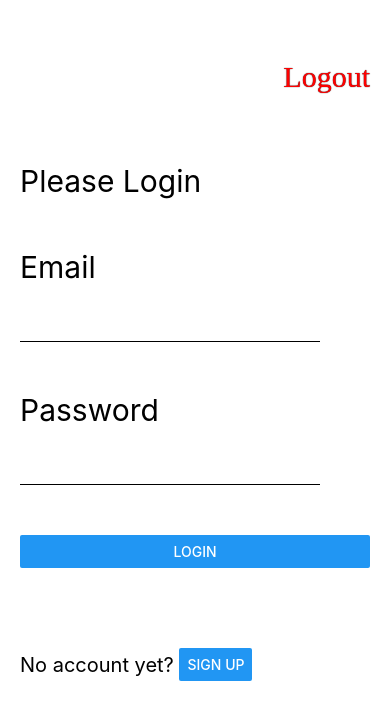
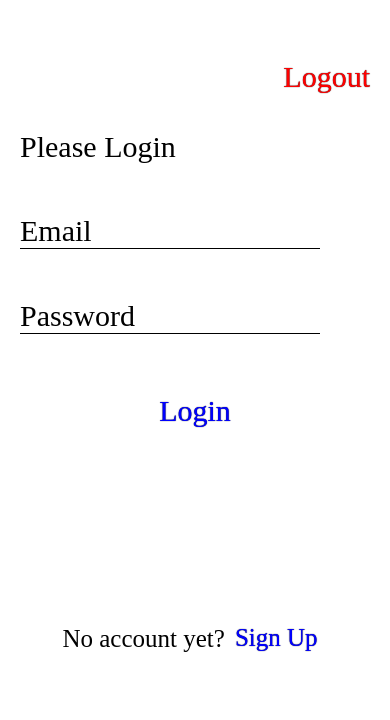
Before and after one commit to Greek-apps-with-React-Native/code-lines-rn-project, a React Native app: screen / in a window 390 px wide. Shown: the top 720 px of the page. Built offline with nearby package versions, Linux system fonts and the light colour scheme; no server answers.

Commit message:
UI fonts and styles

```diff
--- a/screens/AuthScreen.tsx
+++ b/screens/AuthScreen.tsx
@@ -1,6 +1,8 @@
 import React, { FC, useState } from 'react';
 import { Button, Keyboard, StyleSheet, Text, TextInput, View } from 'react-native';
 import { login, signup } from '../utils/auth';
+
+import IOSButton from '../components/IOSButton';
 
 
 interface AuthScreenProps { onStateChange: Function }
@@ -33,17 +35,46 @@ const AuthScreen: FC<AuthScreenProps> = ({ onStateChange }) => {
 
   return (
     <View style={styles.authContainer}>
-      <Text style={[styles.text, styles.title]} >Please {isSignUp ? 'Sign Up' : 'Login'}</Text>
-      <Text style={styles.text} >Email</Text>
-      <TextInput autoCapitalize='none' style={styles.input} value={email} onChangeText={handleChangeLogin} />
-      <Text style={styles.text} >Password</Text>
-      <TextInput secureTextEntry autoCapitalize='none' style={styles.input} value={password} onChangeText={handleChangePassword} />
-      <View style={styles.submitButton} >
-        <Button title={isSignUp ? 'Sign Up' : 'Login'} onPress={authHandler} />
-      </View>
-      <View style={styles.signUpContainer}>
-        <Text style={styles.signUp} >{isSignUp ? 'Already have an account?' : 'No account yet?'} </Text>
-        <Button title={isSignUp ? 'Login' : 'Sign Up'} onPress={toggleSignUp} />
+      <Text
+        style={[styles.text, styles.title]} >
+        Please {isSignUp ? 'Sign Up' : 'Login'}
+      </Text>
+      <TextInput
+        autoCapitalize='none'
+        style={styles.input}
+        value={email}
+        onChangeText={handleChangeLogin}
+        placeholder='Email'
+
+      />
+      {/* <Text style={styles.text} >Password</Text> */}
+      <TextInput
+        secureTextEntry autoCapitalize='none'
+        style={styles.input} value={password}
+        onChangeText={handleChangePassword}
+        placeholder='Password'
+      />
+      <IOSButton
+        title={isSignUp ? 'Sign Up' : 'Login'}
+        color='blue'
+        onPress={authHandler}
+        style={styles.authButton}
+        positionStyle={styles.authButtonContainer}
+        disabled={false}
+      />
+      <View style={styles.toggleSignUpContainer}>
+        <Text
+          style={styles.toggleSignUpText} >
+          {isSignUp ? 'Already have an account?' : 'No account yet?'}
+        </Text>
+        <IOSButton
+          title={isSignUp ? 'Login' : 'Sign Up'}
+          color='blue'
+          onPress={toggleSignUp}
+          style={[styles.toggleSignUpText, styles.authButton]}
+          positionStyle={styles.toggleSignUpButton}
+          disabled={false}
+        />
       </View>
     </View>
   );
@@ -52,31 +83,49 @@ const AuthScreen: FC<AuthScreenProps> = ({ onStateChange }) => {
 const styles = StyleSheet.create({
   authContainer: {
     width: 350,
+
+  },
+  authButton: {
+    textShadowRadius: 1,
+    textShadowColor: 'black',
+  },
+  authButtonContainer: {
+    height: 100
   },
   input: {
     borderBottomColor: 'black',
     borderBottomWidth: 1,
     fontSize: 30,
+    fontFamily: "Cochin-Bold",
     width: 300,
     marginBottom: 50,
   },
-  signUp: {
-    fontSize: 20,
+  toggleSignUpText: {
+    fontSize: 25,
+    fontFamily: "Cochin-Bold",
   },
-  signUpContainer: {
+  toggleSignUpButton: {
+    height: 100,
+    marginTop: 50,
+  },
+  toggleSignUpContainer: {
     marginTop: 80,
     flexDirection: 'row',
-    alignItems: 'center'
+    alignItems: 'center',
+    justifyContent: 'center'
   },
   submitButton: {
     // fontSize: 50,
   },
   text: {
+    fontFamily: "Cochin-Bold",
     fontSize: 30,
     marginBottom: 20,
   },
   title: {
     marginBottom: 50,
+    fontFamily: "Cochin-Bold",
+
   },
 
 })
```
